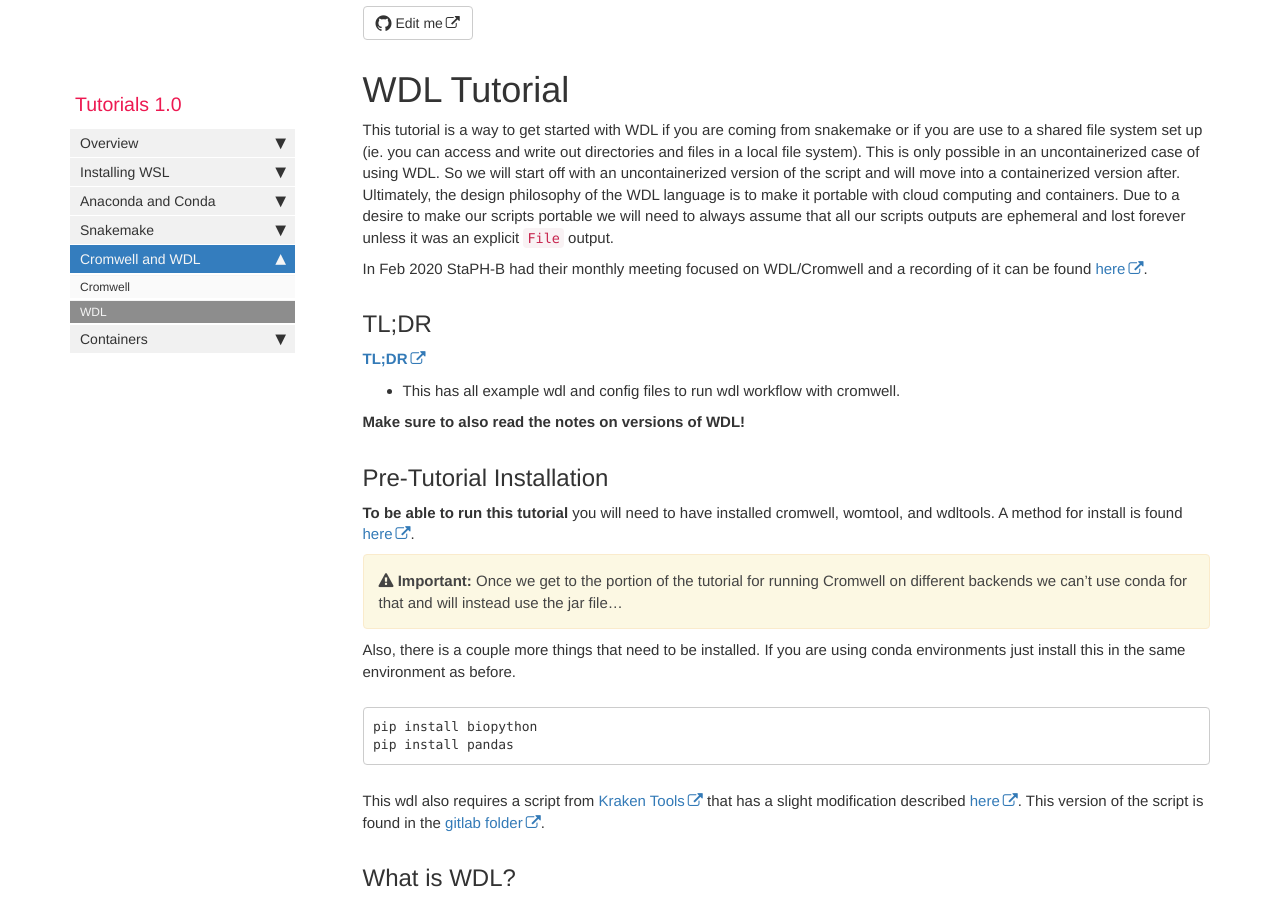
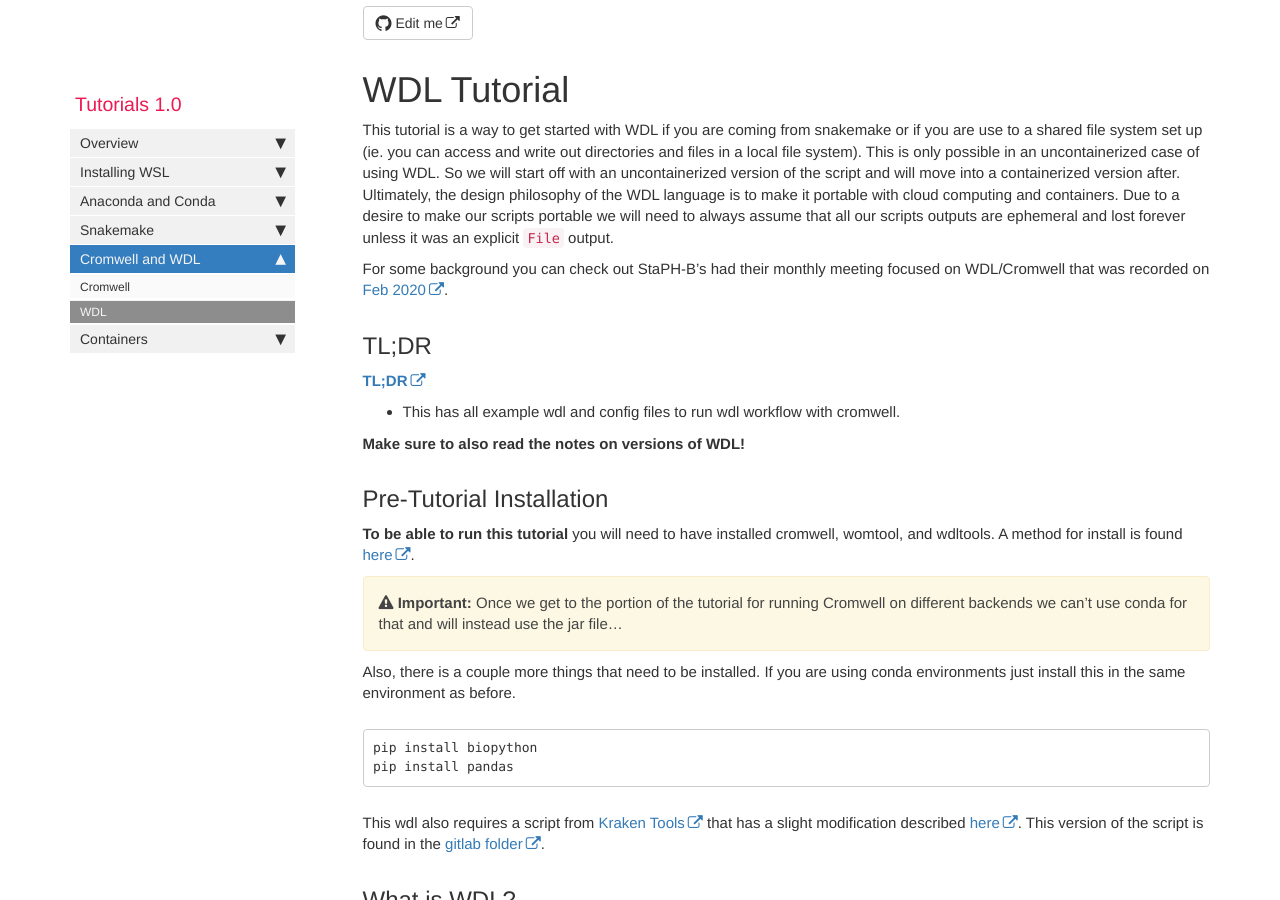
Before and after one commit to jvhagey/Tutorials, a Jekyll site: the page built from pages/mydoc/mydoc_wdl.md, in a window 1280 px wide and 900 px high, scrolled down 894 px. Built offline with Jekyll 4.4.1, drawn with Linux system fonts in a browser that asks for light colours; comment, search, counter and statistics services are not loaded.

Commit message:
Update mydoc_wdl.md

```diff
--- a/pages/mydoc/mydoc_wdl.md
+++ b/pages/mydoc/mydoc_wdl.md
@@ -8,7 +8,7 @@ folder: mydoc
 
 This tutorial is a way to get started with WDL if you are coming from snakemake or if you are use to a shared file system set up (ie. you can access and write out directories and files in a local file system). This is only possible in an uncontainerized case of using WDL. So we will start off with an uncontainerized version of the script and will move into a containerized version after. Ultimately, the design philosophy of the WDL language is to make it portable with cloud computing and containers. Due to a desire to make our scripts portable we will need to always assume that all our scripts outputs are ephemeral and lost forever unless it was an explicit `File` output.
 
-In Feb 2020 StaPH-B had their monthly meeting focused on WDL/Cromwell and a recording of it can be found [here](http://www.staphb.org/resources/staphb-videos/).
+For some background you can check out StaPH-B's had their monthly meeting focused on WDL/Cromwell that was recorded on [Feb 2020](http://www.staphb.org/resources/staphb-videos/).
 
 ## TL;DR
 
```
